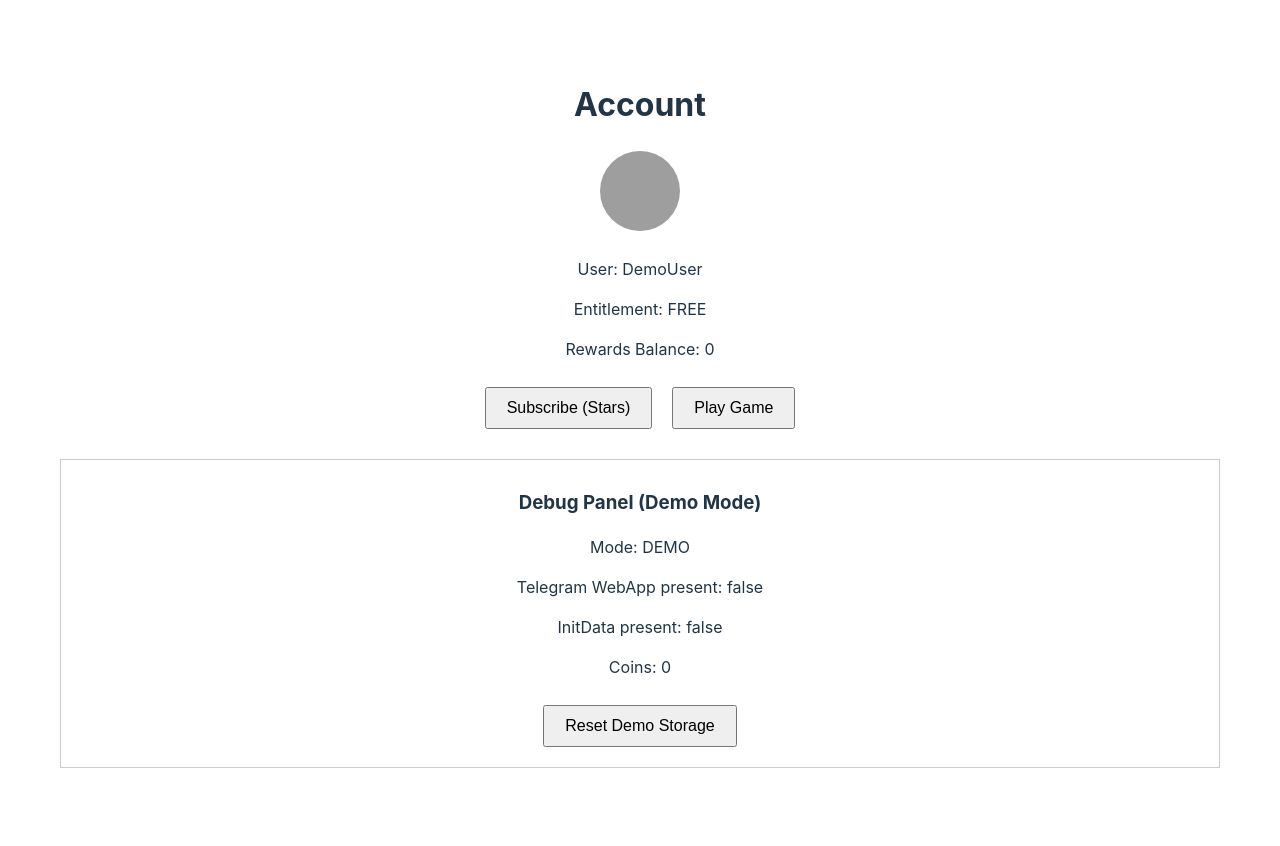
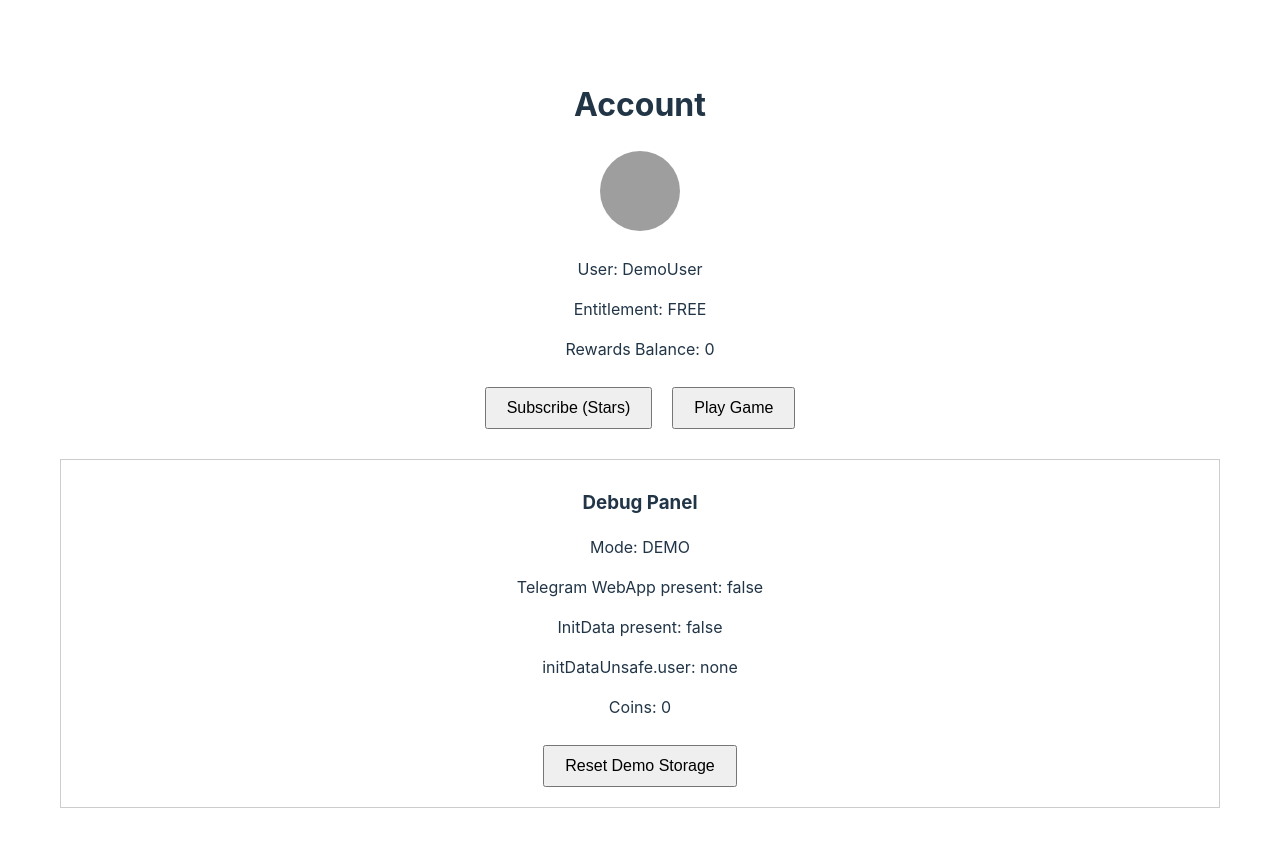
Before and after one commit to listestateru-cell/game-ai-miniapp, a React (Vite) app in the folder web-ui/: page / in a window 1280 px wide. Shown: the top 846 px of the page. Built offline with nearby package versions, Linux system fonts and the light colour scheme; grey boxes are pictures that could not be loaded.

Commit message:
Add Telegram initDataUnsafe debug panel

```diff
--- a/web-ui/src/screens/AccountScreen.tsx
+++ b/web-ui/src/screens/AccountScreen.tsx
@@ -20,6 +20,7 @@ interface AccountScreenProps {
 
 export default function AccountScreen({ user, onPlay, onUserUpdate }: AccountScreenProps) {
   const [loading, setLoading] = useState(true)
+  const [tgUserDebug, setTgUserDebug] = useState<string>('')
   const [rewardsBalance, setRewardsBalance] = useState<number | null>(null)
 
   useEffect(() => {
@@ -31,6 +32,13 @@ export default function AccountScreen({ user, onPlay, onUserUpdate }: AccountScr
       // Best effort: initialize Telegram WebApp if present.
       if (isTelegramEnv()) {
         const tg = (window as any)?.Telegram?.WebApp
+        const u = tg?.initDataUnsafe?.user
+        if (u) {
+          const name = [u.first_name, u.last_name].filter(Boolean).join(' ')
+          setTgUserDebug(`${name || ''}${u.username ? ' @' + u.username : ''} (id: ${u.id})`)
+        } else {
+          setTgUserDebug('')
+        }
         try {
           tg?.ready?.()
           tg?.expand?.()
@@ -158,21 +166,22 @@ export default function AccountScreen({ user, onPlay, onUserUpdate }: AccountScr
       <p>Rewards Balance: {rewardsBalance !== null ? rewardsBalance : 'Loading...'}</p>
       <button onClick={handleSubscribe}>Subscribe (Stars)</button>
       <button onClick={onPlay}>Play Game</button>
-      {isDemoEnv() && (
-        <div style={{ border: '1px solid #ccc', padding: '10px', marginTop: '20px' }}>
-          <h3>Debug Panel (Demo Mode)</h3>
-          <p>Mode: DEMO</p>
-          <p>Telegram WebApp present: {isTelegramEnv() ? 'true' : 'false'}</p>
-          <p>InitData present: {hasInitData() ? 'true' : 'false'}</p>
-          <p>Coins: {user?.coins || 0}</p>
+      <div style={{ border: '1px solid #ccc', padding: '10px', marginTop: '20px' }}>
+        <h3>Debug Panel</h3>
+        <p>Mode: {isDemoEnv() ? 'DEMO' : 'TELEGRAM'}</p>
+        <p>Telegram WebApp present: {isTelegramEnv() ? 'true' : 'false'}</p>
+        <p>InitData present: {hasInitData() ? 'true' : 'false'}</p>
+        <p>initDataUnsafe.user: {tgUserDebug || 'none'}</p>
+        <p>Coins: {user?.coins || 0}</p>
+        {isDemoEnv() && (
           <button onClick={() => {
             localStorage.removeItem('demo_profile_v1')
             localStorage.removeItem('demo_coins_v1')
             localStorage.removeItem('demo_entitlement_v1')
             window.location.reload()
           }}>Reset Demo Storage</button>
-        </div>
-      )}
+        )}
+      </div>
     </div>
   )
 }
```
Also changed, not shown: web-ui/src/lib/telegram.ts (+12 -3 lines).
